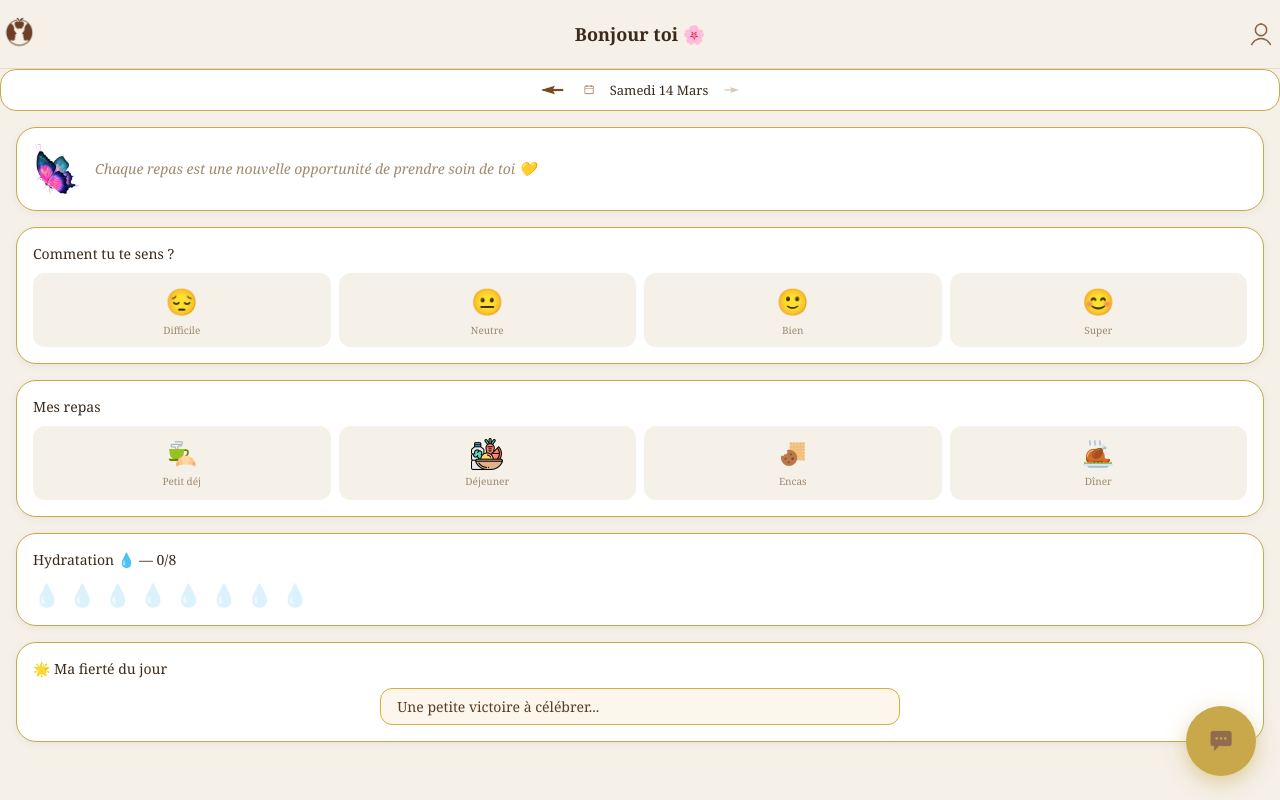
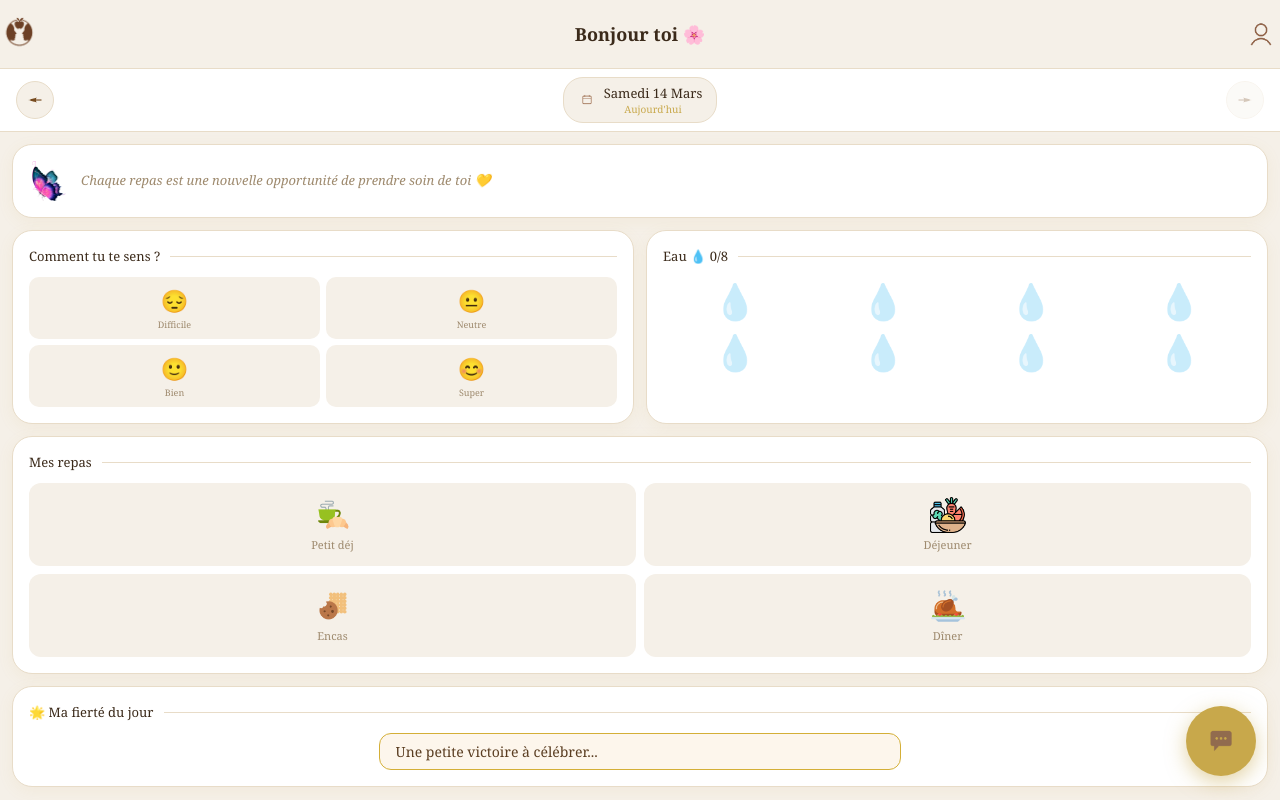
Before and after one commit to IllonaSab/NutriAI, a React (Create React App) app in the folder front/: page /dashboard in a window 1280 px wide. Built offline with nearby package versions, Linux system fonts and the light colour scheme; no server answers.

Commit message:
feat: modif card et dateNav

```diff
--- a/front/src/components/Card.jsx
+++ b/front/src/components/Card.jsx
@@ -3,7 +3,12 @@ import theme from '../theme'
 const Card = ({ title, children, style }) => {
   return (
     <div style={{ ...styles.card, ...style }}>
-      {title && <p style={styles.cardTitle}>{title}</p>}
+      {title && (
+        <div style={styles.titleRow}>
+          <p style={styles.cardTitle}>{title}</p>
+          <div style={styles.titleLine} />
+        </div>
+      )}
       {children}
     </div>
   )
@@ -11,20 +16,31 @@ const Card = ({ title, children, style }) => {
 
 const styles = {
   card: {
-    backgroundColor: '#FFF',
+    backgroundColor: theme.colors.surface,
     borderRadius: '20px',
-    border: `1px solid ${theme.colors.primary}`,
     padding: '16px',
-    boxShadow: '0 2px 10px rgba(0,0,0,0.05)',
+    boxShadow: '0 4px 16px rgba(200,168,75,0.08)',
+    border: `1px solid ${theme.colors.border}`,
+  },
+  titleRow: {
+    display: 'flex',
+    alignItems: 'center',
+    gap: '10px',
+    marginBottom: '12px',
   },
   cardTitle: {
-    fontSize: '14px',
+    fontSize: '13px',
     fontWeight: '500',
     color: theme.colors.secondary,
-    marginBottom: '10px',
     fontFamily: theme.fonts.primary,
-    margin: '0 0 10px 0',
-  }
+    margin: 0,
+    whiteSpace: 'nowrap',
+  },
+  titleLine: {
+    flex: 1,
+    height: '1px',
+    backgroundColor: theme.colors.border,
+  },
 }
 
 export default Card
--- a/front/src/components/DateNav.jsx
+++ b/front/src/components/DateNav.jsx
@@ -39,18 +39,27 @@ const DateNav = ({ onDateChange }) => {
   return (
     <div style={styles.wrapper}>
       <div style={styles.container}>
-        <img src="/pointer.png" alt="précédent" style={{ width: '24px', height: '24px', objectFit: 'contain', cursor: 'pointer', transform: 'scaleX(-1)' }} onClick={jourPrecedent} />
-        <span style={styles.dateText} onClick={() => setShowCalendar(!showCalendar)}>
-        <img src="/calendrier.png" alt="calendrier" style={{ width: '18px', height: '18px', objectFit: 'contain', marginRight: '6px', verticalAlign: 'middle' }} />
-         {dateFormatee}
-        </span>
-        <img src="/pointer.png" alt="suivant" style={{
-             width: '16px',
-             height: '16px',
-             objectFit: 'contain',
+
+        <div style={styles.arrowBtn} onClick={jourPrecedent}>
+          <img src="/pointer.png" alt="précédent" style={{ ...styles.arrowImg, transform: 'scaleX(-1)' }} />
+        </div>
+
+        <div style={styles.dateCenter} onClick={() => setShowCalendar(!showCalendar)}>
+          <img src="/calendrier.png" alt="" style={styles.calIcon} />
+          <div>
+            <p style={styles.dateText}>{dateFormatee}</p>
+            {estAujourdhui && <p style={styles.todayBadge}>Aujourd'hui</p>}
+          </div>
+        </div>
+
+        <div style={{
+          ...styles.arrowBtn,
+          opacity: estAujourdhui ? 0.3 : 1,
           cursor: estAujourdhui ? 'default' : 'pointer',
-             opacity: estAujourdhui ? 0.3 : 1,
-         }} onClick={jourSuivant}/>
+        }} onClick={jourSuivant}>
+          <img src="/pointer.png" alt="suivant" style={styles.arrowImg} />
+        </div>
+
       </div>
 
       {showCalendar && (
@@ -71,32 +80,64 @@ const styles = {
   wrapper: {
     position: 'relative',
     width: '100%',
-        justifyContent: 'center',
   },
   container: {
     display: 'flex',
     alignItems: 'center',
+    justifyContent: 'space-between',
+    padding: '8px 16px',
+    backgroundColor: theme.colors.surface,
+    borderBottom: `1px solid ${theme.colors.border}`,
+  },
+  arrowBtn: {
+    width: '36px',
+    height: '36px',
+    borderRadius: '50%',
+    backgroundColor: theme.colors.background,
+    display: 'flex',
+    alignItems: 'center',
     justifyContent: 'center',
-    gap: theme.spacing.md,
-    padding: `${theme.spacing.sm} ${theme.spacing.lg}`,
-    backgroundColor: theme.colors.surface,
-    borderRadius: '16px',
-    border: `1px solid ${theme.colors.primary}`,
+    cursor: 'pointer',
+    border: `1px solid ${theme.colors.border}`,
+  },
+  arrowImg: {
+    width: '14px',
+    height: '14px',
+    objectFit: 'contain',
+  },
+  dateCenter: {
+    display: 'flex',
+    alignItems: 'center',
+    gap: '8px',
+    cursor: 'pointer',
+    padding: '6px 14px',
+    borderRadius: '20px',
+    backgroundColor: theme.colors.background,
+    border: `1px solid ${theme.colors.border}`,
+  },
+  calIcon: {
+    width: '18px',
+    height: '18px',
+    objectFit: 'contain',
   },
   dateText: {
     fontSize: '13px',
     color: theme.colors.secondary,
     fontFamily: theme.fonts.primary,
     textTransform: 'capitalize',
-  cursor: 'pointer',
-  display: 'flex',
-  alignItems: 'center',
-  gap: '6px',
+    margin: 0,
     whiteSpace: 'nowrap',
+  },
+  todayBadge: {
+    fontSize: '10px',
+    color: theme.colors.primary,
+    fontFamily: theme.fonts.primary,
+    margin: 0,
+    textAlign: 'center',
   },
   calendarContainer: {
     position: 'absolute',
-    top: '100%',
+    top: '110%',
     left: '50%',
     transform: 'translateX(-50%)',
     zIndex: 200,
--- a/front/src/pages/Dashboard.jsx
+++ b/front/src/pages/Dashboard.jsx
@@ -33,7 +33,6 @@ const Dashboard = () => {
     { id: 4, nom: 'Dîner', icon: '/diner.png', mange: false },
   ]
 
-  // Message du jour
   useEffect(() => {
     const fetchMessage = async () => {
       try {
@@ -48,7 +47,6 @@ const Dashboard = () => {
     fetchMessage()
   }, [])
 
-  // Charger les données du jour
   useEffect(() => {
     if (!user?.id) return
     const chargerJour = async () => {
@@ -68,7 +66,6 @@ const Dashboard = () => {
     chargerJour()
   }, [dateString, user])
 
-  // Sauvegarder automatiquement
   const sauvegarder = async (newHumeur, newRepas, newEau, newVictoire) => {
     if (!user?.id) return
     try {
@@ -116,15 +113,16 @@ const sauvegarder = async (newHumeur, newRepas, newEau, newVictoire) => {
 
         {/* Message */}
         <Card>
-          <div style={{ display: 'flex', alignItems: 'center', gap: '12px' }}>
+          <div style={styles.messageRow}>
             <img src="/butterfly.png" alt="" style={styles.butterfly} />
             <p style={styles.messageText}>{message}</p>
           </div>
         </Card>
 
-        {/* Humeur */}
-        <Card title="Comment tu te sens ?">
+        {/* Humeur + Eau côte à côte */}
         <div style={styles.row}>
+          <Card title="Comment tu te sens ?" style={{ flex: 1 }}>
+            <div style={styles.emojiGrid}>
               {[
                 { emoji: '😔', label: 'Difficile' },
                 { emoji: '😐', label: 'Neutre' },
@@ -132,12 +130,12 @@ const sauvegarder = async (newHumeur, newRepas, newEau, newVictoire) => {
                 { emoji: '😊', label: 'Super' },
               ].map((e, i) => (
                 <div key={i} onClick={() => handleHumeur(i)} style={{
-                ...styles.item,
+                  ...styles.emojiItem,
                   backgroundColor: humeur === i ? theme.colors.primary : theme.colors.background,
                 }}>
-                <span style={{ fontSize: '26px' }}>{e.emoji}</span>
+                  <span style={{ fontSize: '22px' }}>{e.emoji}</span>
                   <span style={{
-                  fontSize: '10px',
+                    fontSize: '9px',
                     color: humeur === i ? theme.colors.surface : theme.colors.textSecondary,
                     fontFamily: theme.fonts.primary,
                   }}>{e.label}</span>
@@ -146,18 +144,35 @@ const sauvegarder = async (newHumeur, newRepas, newEau, newVictoire) => {
             </div>
           </Card>
 
-        {/* Repas */}
+          <Card title={`Eau 💧 ${eau}/8`} style={{ flex: 1 }}>
+            <div style={styles.eauGrid}>
+              {[...Array(8)].map((_, i) => (
+                <span key={i} onClick={() => handleEau(i)} style={{
+                  fontSize: '35px',
+                  opacity: i < eau ? 1 : 0.3,
+                  cursor: 'pointer',
+                  transition: 'all 0.2s',
+                  textAlign: 'center',
+                }}>
+                  💧
+                </span>
+              ))}
+            </div>
+          </Card>
+        </div>
+
+        {/* Repas en grille 2x2 */}
         <Card title="Mes repas">
-          <div style={styles.row}>
+          <div style={styles.repasGrid}>
             {repas.map(r => (
               <div key={r.id} onClick={() => handleRepas(r.id)} style={{
-                ...styles.item,
+                ...styles.repasItem,
                 backgroundColor: r.mange ? theme.colors.repasBackground : theme.colors.background,
                 border: r.mange ? `2px solid ${theme.colors.repasBorder}` : '2px solid transparent',
               }}>
-                <img src={r.icon} alt={r.nom} style={{ width: '32px', height: '32px', objectFit: 'contain' }} />
+                <img src={r.icon} alt={r.nom} style={{ width: '36px', height: '36px', objectFit: 'contain' }} />
                 <span style={{
-                  fontSize: '10px',
+                  fontSize: '11px',
                   color: r.mange ? theme.colors.repasText : theme.colors.textSecondary,
                   fontFamily: theme.fonts.primary,
                 }}>{r.nom}</span>
@@ -167,23 +182,7 @@ const sauvegarder = async (newHumeur, newRepas, newEau, newVictoire) => {
           </div>
         </Card>
 
-        {/* Eau */}
-        <Card title={`Hydratation 💧 — ${eau}/8`}>
-          <div style={styles.row}>
-            {[...Array(8)].map((_, i) => (
-              <span key={i} onClick={() => handleEau(i)} style={{
-                fontSize: '22px',
-                opacity: i < eau ? 1 : 0.2,
-                cursor: 'pointer',
-                transition: 'all 0.2s',
-              }}>
-                💧
-              </span>
-            ))}
-          </div>
-        </Card>
-
-        {/* Victoire */}
+        {/* Fierté */}
         <Card title="🌟 Ma fierté du jour">
           <Input
             placeholder="Une petite victoire à célébrer..."
@@ -214,41 +213,68 @@ const styles = {
   scroll: {
     flex: 1,
     overflowY: 'auto',
-    padding: '16px',
+    padding: '12px',
     display: 'flex',
     flexDirection: 'column',
-    gap: '16px',
+    gap: '12px',
+  },
+  messageRow: {
+    display: 'flex',
+    alignItems: 'center',
+    gap: '12px',
   },
   butterfly: {
-    width: '50px',
-    height: '50px',
+    width: '40px',
+    height: '40px',
     objectFit: 'contain',
     flexShrink: 0,
   },
   messageText: {
-    fontSize: '14px',
+    fontSize: '13px',
     color: theme.colors.textSecondary,
     fontStyle: 'italic',
-    lineHeight: '1.6',
+    lineHeight: '1.5',
     margin: 0,
     flex: 1,
   },
   row: {
     display: 'flex',
+    gap: '12px',
+  },
+  emojiGrid: {
+    display: 'grid',
+    gridTemplateColumns: '1fr 1fr',
+    gap: '6px',
+  },
+  emojiItem: {
+    display: 'flex',
+    flexDirection: 'column',
+    alignItems: 'center',
+    gap: '3px',
+    padding: '8px 4px',
+    borderRadius: '10px',
+    cursor: 'pointer',
+    transition: 'all 0.2s',
+  },
+  eauGrid: {
+    display: 'grid',
+    gridTemplateColumns: '1fr 1fr 1fr 1fr',
+    gap: '4px',
+  },
+  repasGrid: {
+    display: 'grid',
+    gridTemplateColumns: '1fr 1fr',
     gap: '8px',
-    flexWrap: 'wrap',
   },
-  item: {
-    flex: 1,
+  repasItem: {
     display: 'flex',
     flexDirection: 'column',
     alignItems: 'center',
     gap: '4px',
-    padding: '10px 6px',
+    padding: '12px 8px',
     borderRadius: '12px',
     cursor: 'pointer',
     transition: 'all 0.2s',
-    minWidth: '60px',
   },
   floatingBtn: {
     position: 'fixed',
```
Lines whose indentation alone changed are shown as unchanged.
